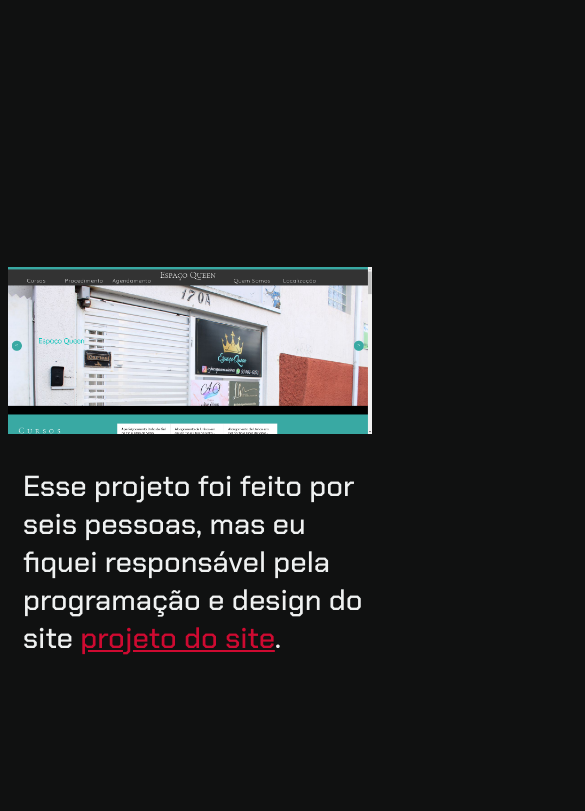
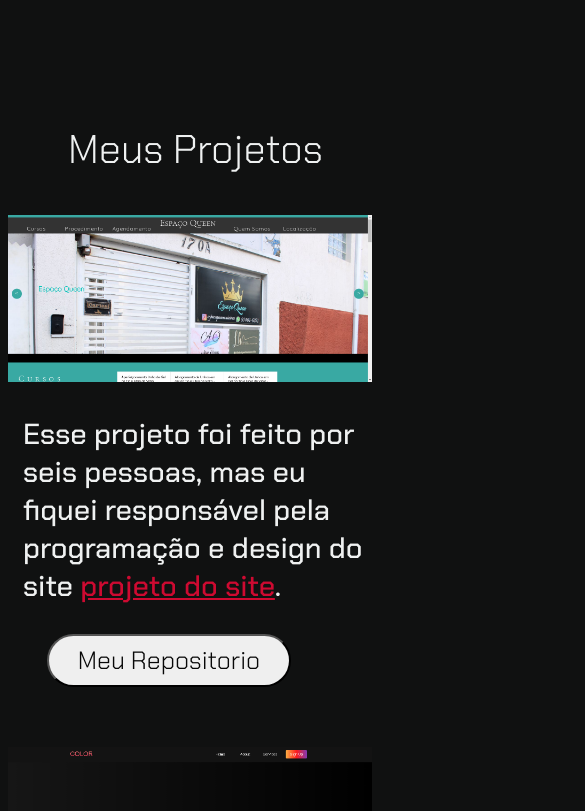
Before and after one commit to ademir15394/Portifolio, a plain HTML site: page portifolio/index.html in a window 390 px wide. Shown: the part 1400-2211 px from the top of the page, 585 px wide, since content can reach past the window. Drawn offline with Linux system fonts and the light colour scheme.

Commit message:
Add files via upload

```diff
--- a/portifolio/style.css
+++ b/portifolio/style.css
@@ -136,7 +136,7 @@ body{
         margin-left: 17px;
     }
     .session1{
-        height: 642px;
+        height: 445px;
         width: 332px;
         margin-top: 163px;
         margin-left: 17px;
@@ -162,5 +162,14 @@ body{
         font-size: 29px;
         margin-left: 15px;
     }
+    .titulo1{
+        margin-left: 60px;
+    }
+    .btn{
+        margin-left: 39px;
+        font-size: 25px;
+        height: 53px;
+        width: 244px;
+    }
 
 }
```
